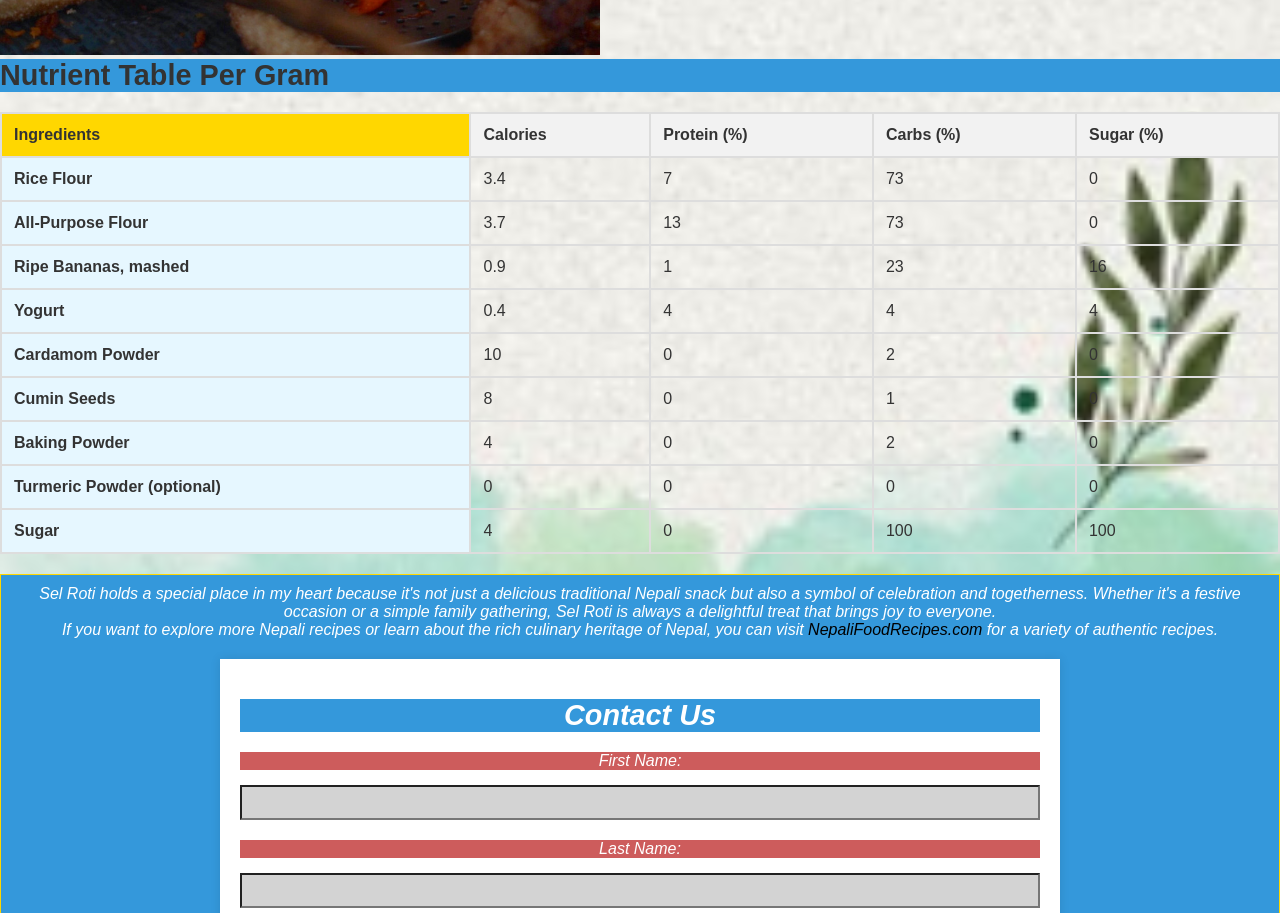
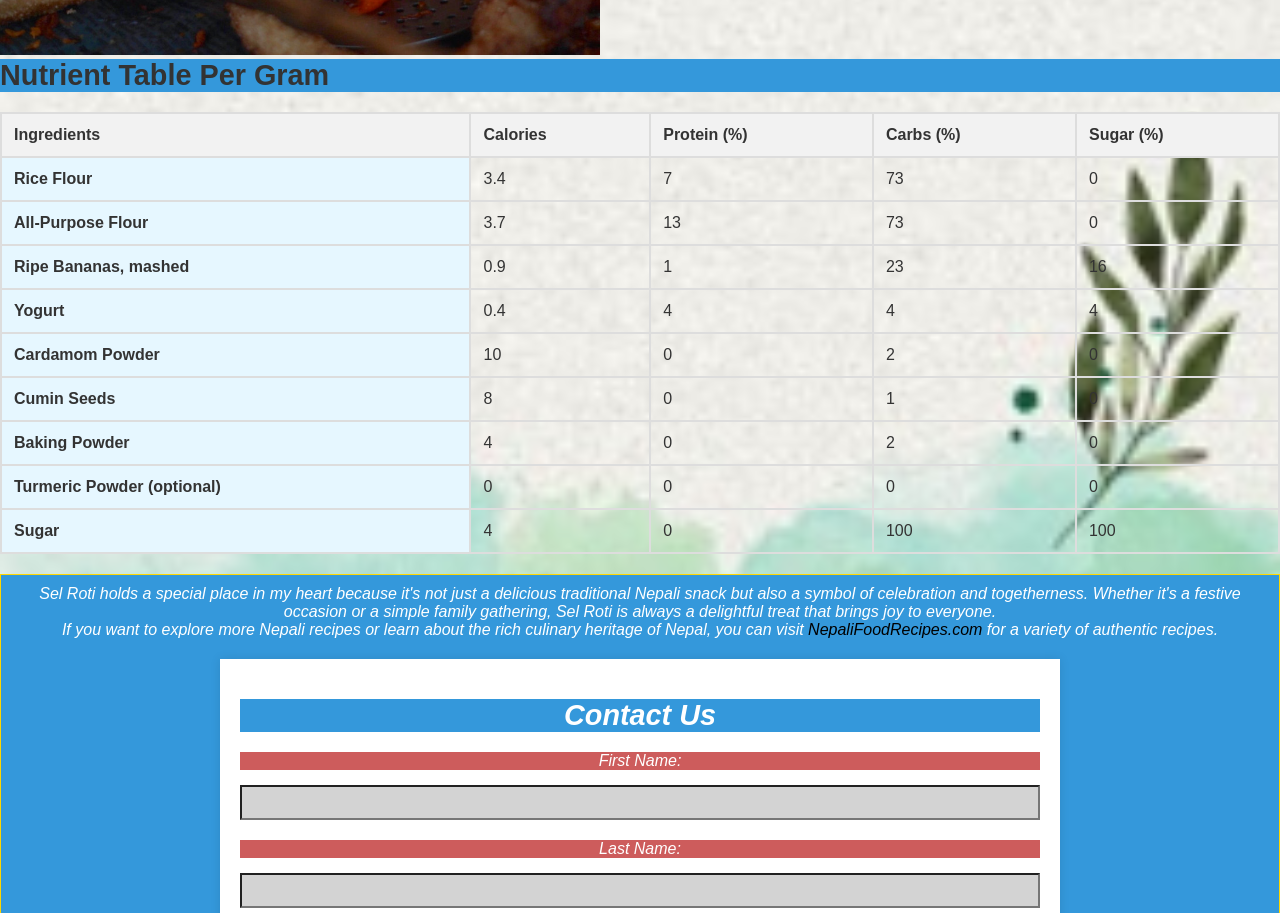
Before and after one commit to ELDARINE/CSIT121, a plain HTML site: page Lab08/index.html in a window 1280 px wide. Shown: the part 1217-2130 px from the top of the page. Drawn offline with Linux system fonts and the light colour scheme.

Commit message:
Update index.html

```diff
--- a/Lab08/index.html
+++ b/Lab08/index.html
@@ -5,11 +5,7 @@
     <meta name="viewport" content="width=device-width, initial-scale=1.0">
     <title>My Favorite Recipe: Sel Roti</title>
     <link rel="stylesheet" href="recipe.css">
-    <style>
-        .ingredient-column {
-      background-color: gold ;
-    }
-</style>
+
     </head>
 <body class="container">
     <div class="wrapper">
```
